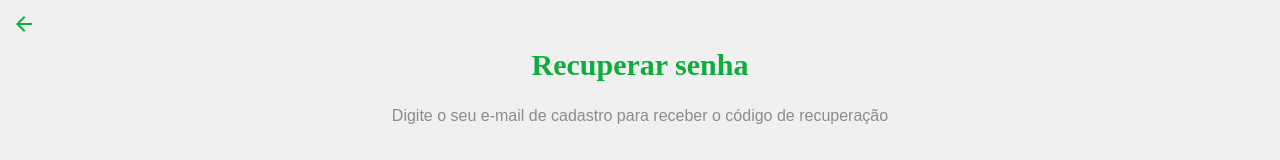
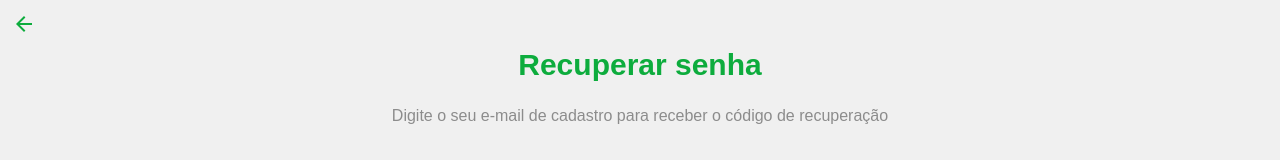
Before and after one commit to brunolucena/gamerappweb, a React (Create React App) app: page /esqueci-senha in a window 1280 px wide. Shown: the top 160 px of the page. Built offline with nearby package versions, Linux system fonts and the light colour scheme; the HTML template or start-up script is replaced by a standard one.

Commit message:
Tirar font PT Serif

```diff
--- a/src/Components/CreateAccount/CreateAccount05/styles.ts
+++ b/src/Components/CreateAccount/CreateAccount05/styles.ts
@@ -24,7 +24,6 @@ export const Content = styled.div`
   padding-top: 10px;
   padding-bottom: 90px;
   > b {
-    font-family: 'PT Serif', serif;
     font-size: 55px;
     color: var(--primary);
   }
--- a/src/Components/PasswordRecovery/PasswordRecovery01/styles.ts
+++ b/src/Components/PasswordRecovery/PasswordRecovery01/styles.ts
@@ -12,7 +12,6 @@ export const Main = styled.div`
   text-align: center;
   gap: 10px;
   > b {
-    font-family: 'PT Serif', serif;
     color: var(--primary);
     font-size: 30px;
   }
--- a/src/Components/PasswordRecovery/PasswordRecovery02/styles.ts
+++ b/src/Components/PasswordRecovery/PasswordRecovery02/styles.ts
@@ -10,7 +10,6 @@ export const Main = styled.div`
   text-align: center;
   gap: 10px;
   > b {
-    font-family: 'PT Serif', serif;
     color: var(--primary);
     font-size: 30px;
   }
--- a/src/Components/PasswordRecovery/PasswordRecovery03/styles.ts
+++ b/src/Components/PasswordRecovery/PasswordRecovery03/styles.ts
@@ -10,7 +10,6 @@ export const Main = styled.div`
   text-align: center;
   gap: 10px;
   > b {
-    font-family: 'PT Serif', serif;
     color: var(--primary);
     font-size: 30px;
   }
--- a/src/Components/PasswordRecovery/PasswordRecovery04/styles.ts
+++ b/src/Components/PasswordRecovery/PasswordRecovery04/styles.ts
@@ -13,7 +13,6 @@ export const Main = styled.div`
   padding: 100px;
 
   > b {
-    font-family: 'PT Serif', serif;
     color: var(--primary);
     font-size: 45px;
     padding: 20px;
--- a/src/Styles/GlobalStyles.ts
+++ b/src/Styles/GlobalStyles.ts
@@ -2,7 +2,7 @@ import { createGlobalStyle } from 'styled-components';
 
 export default createGlobalStyle`
 
-@import url('https://fonts.googleapis.com/css2?family=Montserrat:ital,wght@0,400;0,500;0,700;1,400&family=PT+Serif:wght@700&display=swap');
+@import url('https://fonts.googleapis.com/css2?family=Montserrat:ital,wght@0,400;0,500;0,700;1,400');
 
 *{
     font-family: 'Montserrat', sans-serif;
```
